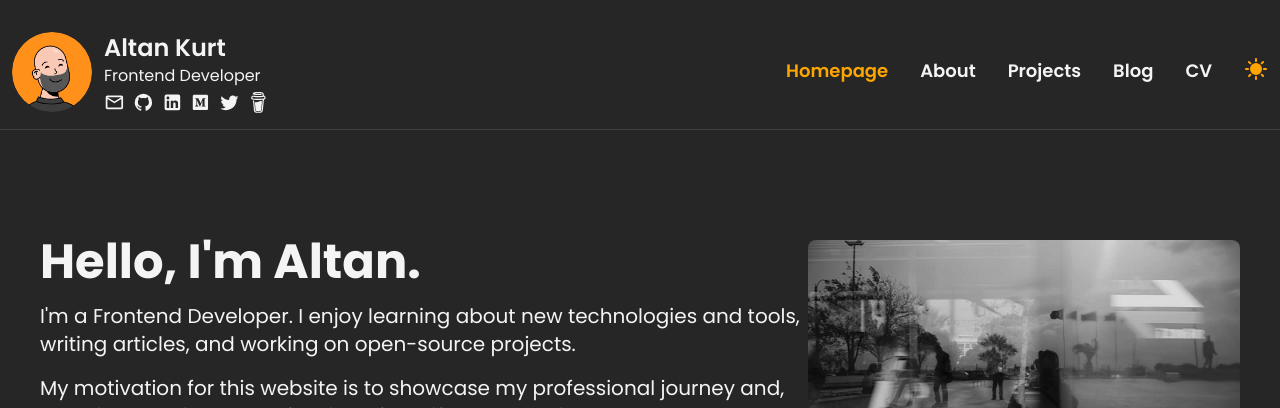
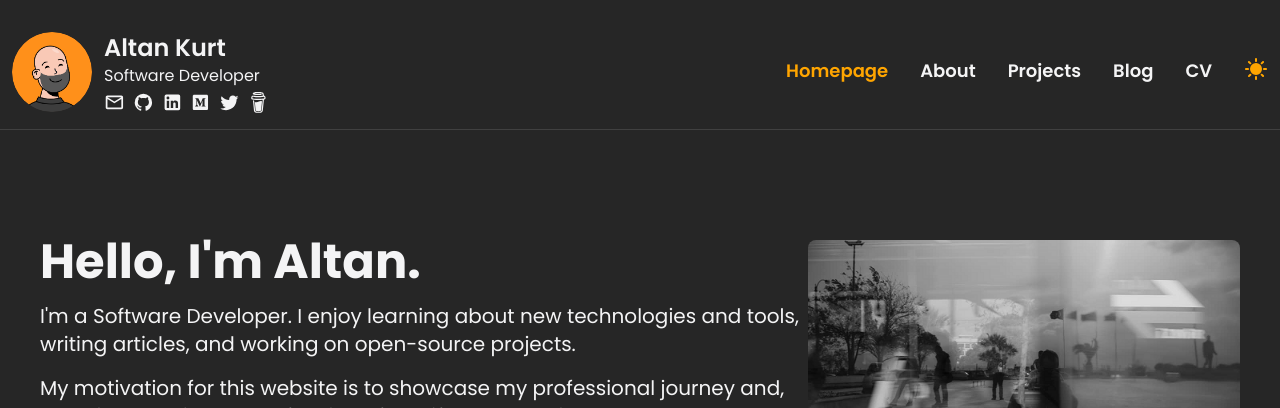
Before and after one commit to altankurt/altankurt.com, a Next.js app: page / in a window 1280 px wide. Shown: the top 408 px of the page. Built offline with nearby package versions, Linux system fonts and the light colour scheme.

Commit message:
chore: update about text

```diff
--- a/src/components/Header.js
+++ b/src/components/Header.js
@@ -37,7 +37,7 @@ export default function Header() {
           </Link>
           <div className="flex flex-col gap-1">
             <Link href={'/'}>
-              <p className="text-sm sm:text-base">Frontend Developer</p>
+              <p className="text-sm sm:text-base">Software Developer</p>
             </Link>
             <div className="flex gap-2">
               <a
--- a/src/pages/about/index.js
+++ b/src/pages/about/index.js
@@ -6,7 +6,7 @@ export default function About() {
           <section>
             <h1 className="h3 md:h2 pb-8">Hi everyone👋</h1>
             <p className="paragraph">
-              Hello 👋, I&apos;m Altan, a self-taught enthusiastic Frontend
+              Hello 👋, I&apos;m Altan, a self-taught enthusiastic Software
               Developer living in Izmir, Turkey. When I consider software as a
               philosophy, I realized that the constant feeling of being “on the
               road” is invaluable.
--- a/src/pages/index.js
+++ b/src/pages/index.js
@@ -11,7 +11,7 @@ export default function Homepage() {
           <section className="max-w-3xl">
             <h1 className="h2 md:h1 pb-4">Hello, I&apos;m Altan.</h1>
             <p className="paragraph">
-              I&apos;m a Frontend Developer. I enjoy learning about new
+              I&apos;m a Software Developer. I enjoy learning about new
               technologies and tools, writing articles, and working on
               open-source projects.
             </p>
```
